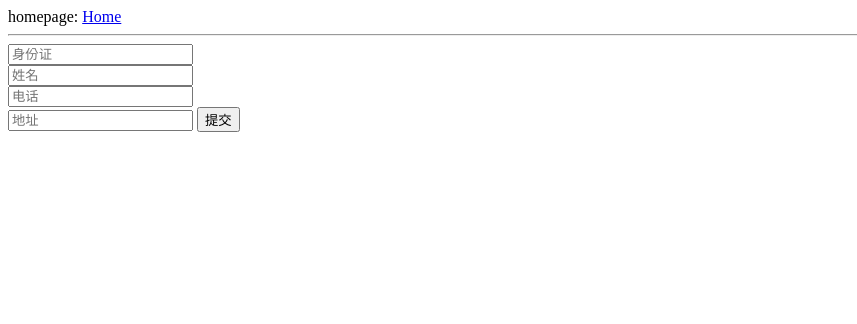
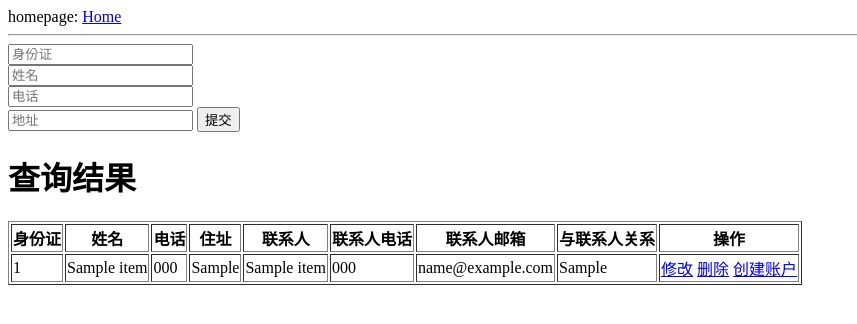
Before and after one commit to MejiroSilence/databaseFinalLab-USTC, a Flask app: template app/templates/customerSearch.html in a window 1280 px wide. Shown: the top 324 px of the page, without its empty margins (0-857 px from the left). Run offline with Flask 2, Linux system fonts and the light colour scheme; the template is opened without the code that fills it: most values are stand-ins (such as "Sample title", 1, 10 or a date in 2020).

Commit message:
finish customer actions(maybe)

```diff
--- a/app/templates/customerSearch.html
+++ b/app/templates/customerSearch.html
@@ -1,7 +1,7 @@
 {% extends 'base.html' %}
 
 {% block content %}
-<form action="/api/customer/search" method="post">
+<form action="/customer/search" method="post">
     <input type="text" name="customerID" placeholder="身份证">
     <br>
     <input type="text" name="customerName" placeholder="姓名">
@@ -11,5 +11,40 @@
     <input type="text" name="customerAdress" placeholder="地址">
     <input type="submit" value="提交">
 </form>
+<h1>查询结果</h1>
+<table border="1">
+    <tr>
+        <th>身份证</th>
+        <th>姓名</th>
+        <th>电话</th>
+        <th>住址</th>
+        <th>联系人</th>
+        <th>联系人电话</th>
+        <th>联系人邮箱</th>
+        <th>与联系人关系</th>
+        <th>操作</th>
+    </tr>
+    {% for item in dataList %}
+        <tr>
+            <td>{{ item.customerID }}</td>
+            <td>{{ item.customerName }}</td>
+            <td>{{ item.customerPhone }}</td>
+            <td>{{ item.customerAdress }}</td>
+            <td>{{ item.contactName }}</td>
+            <td>{{ item.contactPhone }}</td>
+            <td>{{ item.contactMail }}</td>
+            <td>{{ item.userContactRelation }}</td>
+            <td>
+                <a href="/customer/edit/{{ item.customerID }}" class="button">修改</a>
+
+                <a href="/customer/delete/{{ item.customerID }}" class="button">删除</a>
+
+                <a href="/customer/createAccount/{{ item.customerID }}" class="button">创建账户</a>
+
+            </td>
+        </tr>
+    {% endfor %}
+
+</table>
 
 {% endblock %}
```
Also changed, not shown: app/views.py (+26 -15 lines).
